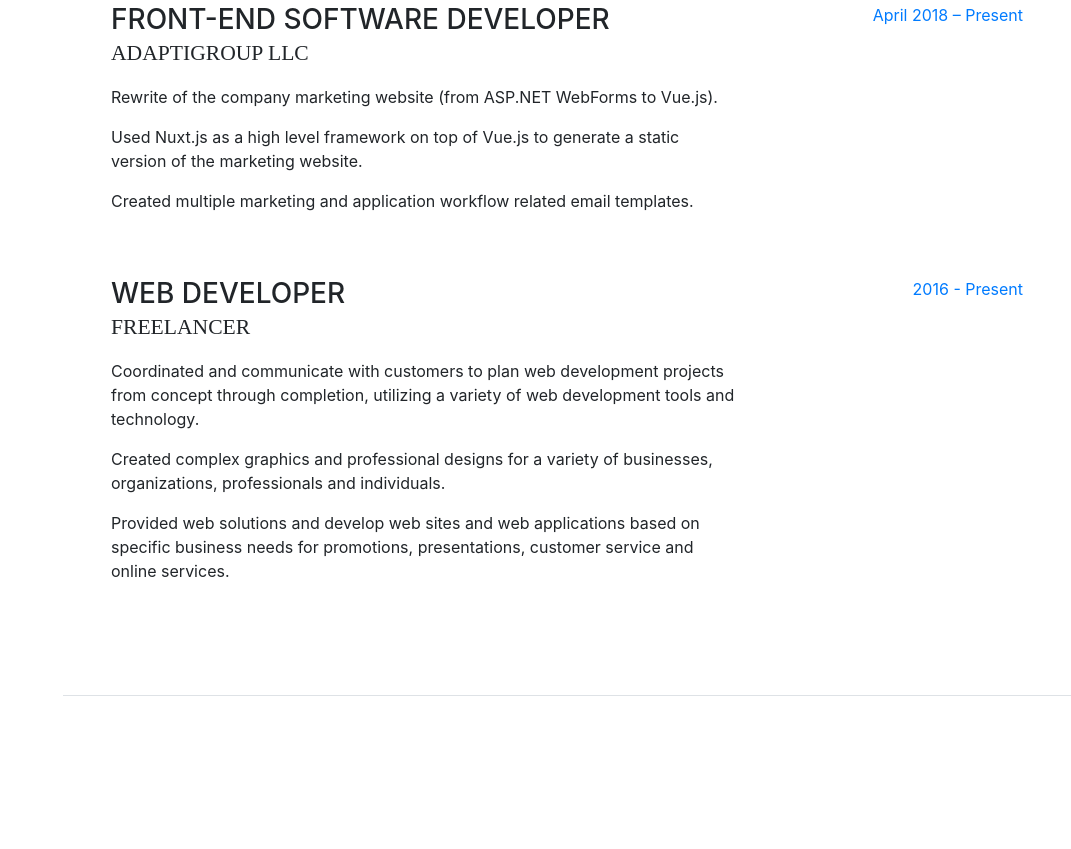
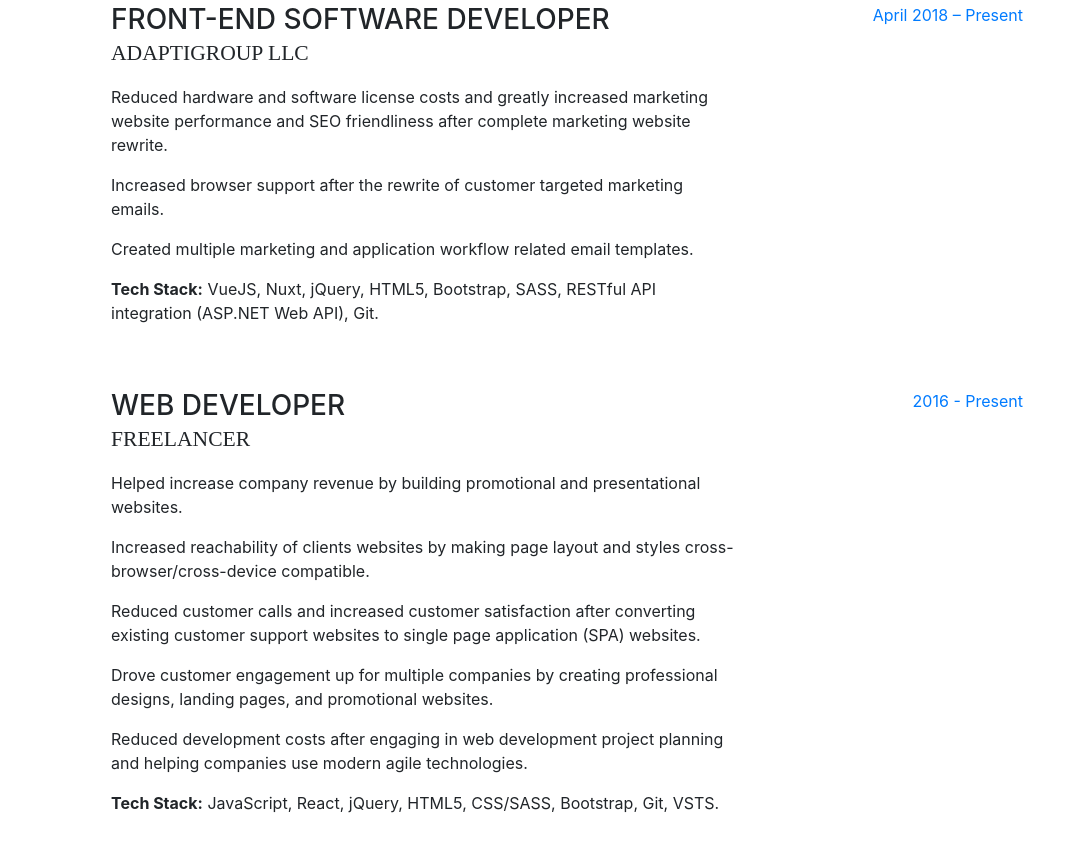
Before and after one commit to aurre/personal-site, a website with bundled scripts: page index.html in a window 1280 px wide. Shown: the part 931-1780 px from the top of the page, without its empty margins (209-1280 px from the left). Built offline with nearby package versions, Linux system fonts and the light colour scheme; a web font is replaced by a local one.

Commit message:
update work experience

```diff
--- a/index.html
+++ b/index.html
@@ -104,11 +104,13 @@
           <div class="resume-content mr-auto">
             <h3 class="mb-0"> Front-End Software Developer</h3>
             <div class="subheading mb-3">AdaptiGroup LLC</div>
-            <p>Rewrite of the company marketing website (from ASP.NET WebForms to Vue.js).</p>
-            <p>Used Nuxt.js as a high level framework on top of Vue.js to generate a static version
-              of the marketing website.
+            <p>Reduced hardware and software license costs and greatly increased marketing
+              website performance and SEO friendliness after complete marketing website rewrite.</p>
+            <p>Increased browser support after the rewrite of customer targeted marketing emails.
             </p>
             <p>Created multiple marketing and application workflow related email templates.</p>
+            <p><strong>Tech Stack:</strong> VueJS, Nuxt, jQuery, HTML5, Bootstrap, SASS, RESTful API integration
+              (ASP.NET Web API), Git.</p>
           </div>
           <div class="resume-date text-md-right">
             <span class="text-primary">April 2018 – Present</span>
@@ -119,15 +121,18 @@
           <div class="resume-content mr-auto">
             <h3 class="mb-0">Web Developer</h3>
             <div class="subheading mb-3">Freelancer</div>
-            <p>Coordinated and communicate with customers to plan web development projects from concept through
-              completion, utilizing
-              a variety of web development tools and technology.</p>
-            <p>Created complex graphics and professional designs for a variety of businesses, organizations,
-              professionals and
-              individuals.</p>
-            <p>Provided web solutions and develop web sites and web applications based on specific business needs for
-              promotions,
-              presentations, customer service and online services.</p>
+            <p>Helped increase company revenue by building promotional and presentational websites.</p>
+            <p>Increased reachability of clients websites by making page layout and styles cross-browser/cross-device
+              compatible.</p>
+            <p>Reduced customer calls and increased customer satisfaction after converting existing customer support
+              websites to single page application (SPA) websites.</p>
+            <p>Drove customer engagement up for multiple companies by creating professional designs, landing pages, and
+              promotional
+              websites.</p>
+            <p>Reduced development costs after engaging in web development project planning and helping companies use
+              modern agile
+              technologies.</p>
+            <p><strong>Tech Stack:</strong> JavaScript, React, jQuery, HTML5, CSS/SASS, Bootstrap, Git, VSTS.</p>
           </div>
           <div class="resume-date text-md-right">
             <span class="text-primary">2016 - Present</span>
```
